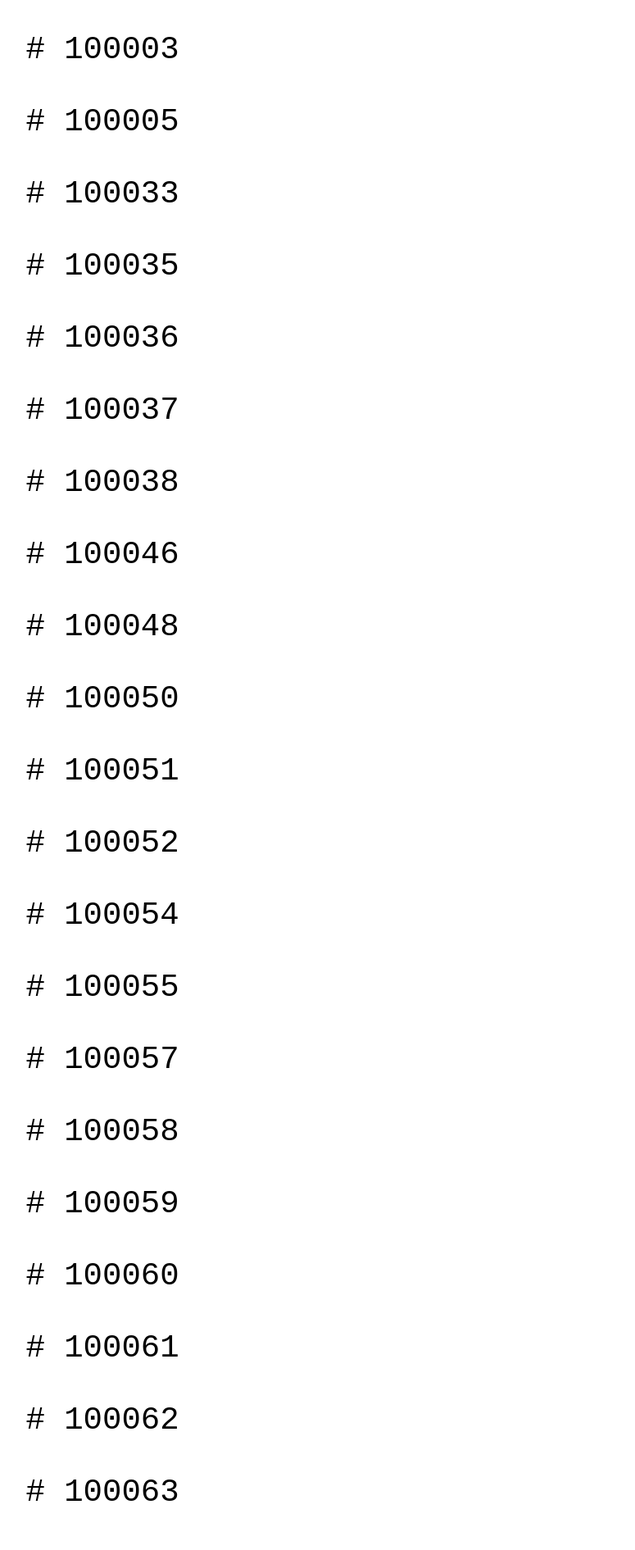
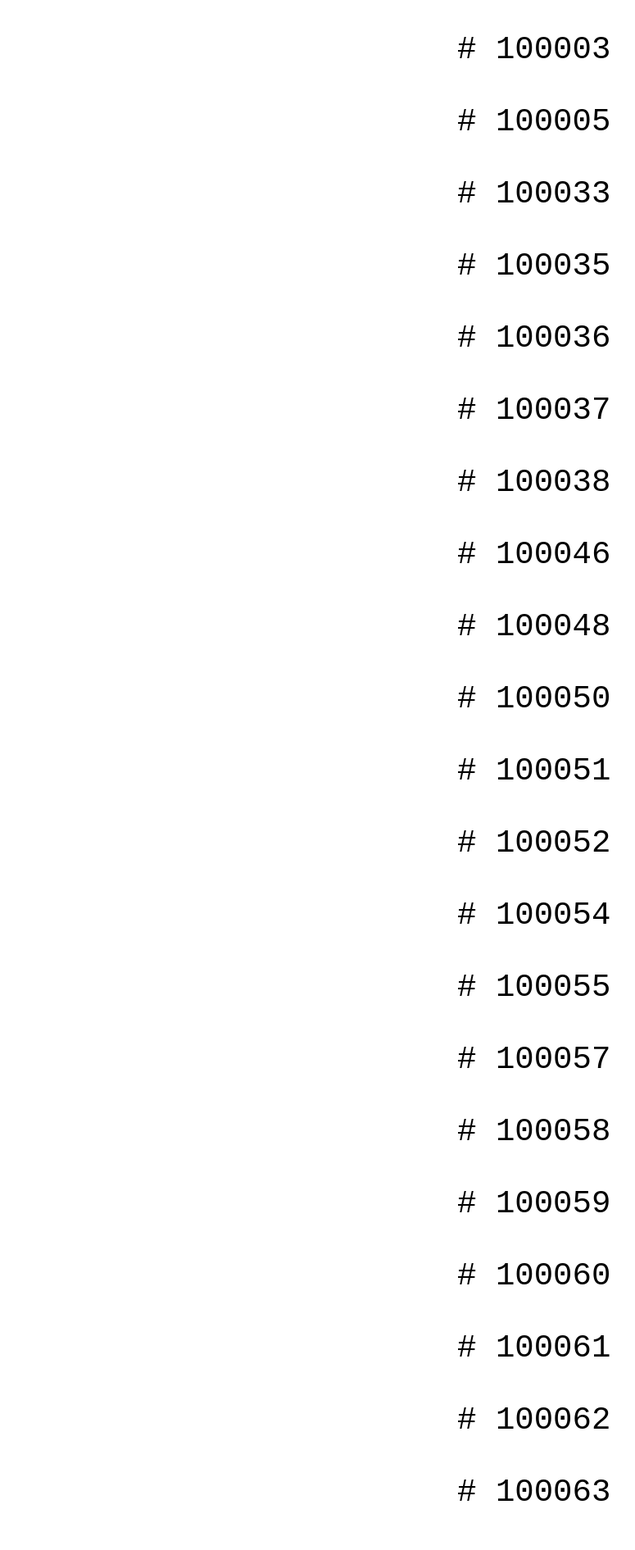
Before and after one commit to discoveruni/discoveruni.github.io, a Jekyll site: the page built from index.md, in a window 1280 px wide. Shown: the top 1891 px of the page at 82% size, without its empty margins (0-775 px from the left). Built offline with Jekyll 4.4.1, drawn with Linux system fonts in a browser that asks for light colours.

Commit message:
Update style.css

```diff
--- a/css/style.css
+++ b/css/style.css
@@ -1,5 +1,6 @@
 body {
-  align: center;
+  text-align: center;
   background-color: white;
   font-size: 3em;
+  font-family: Arial,Helvetica Neue,Helvetica,sans-serif;
 }
```
